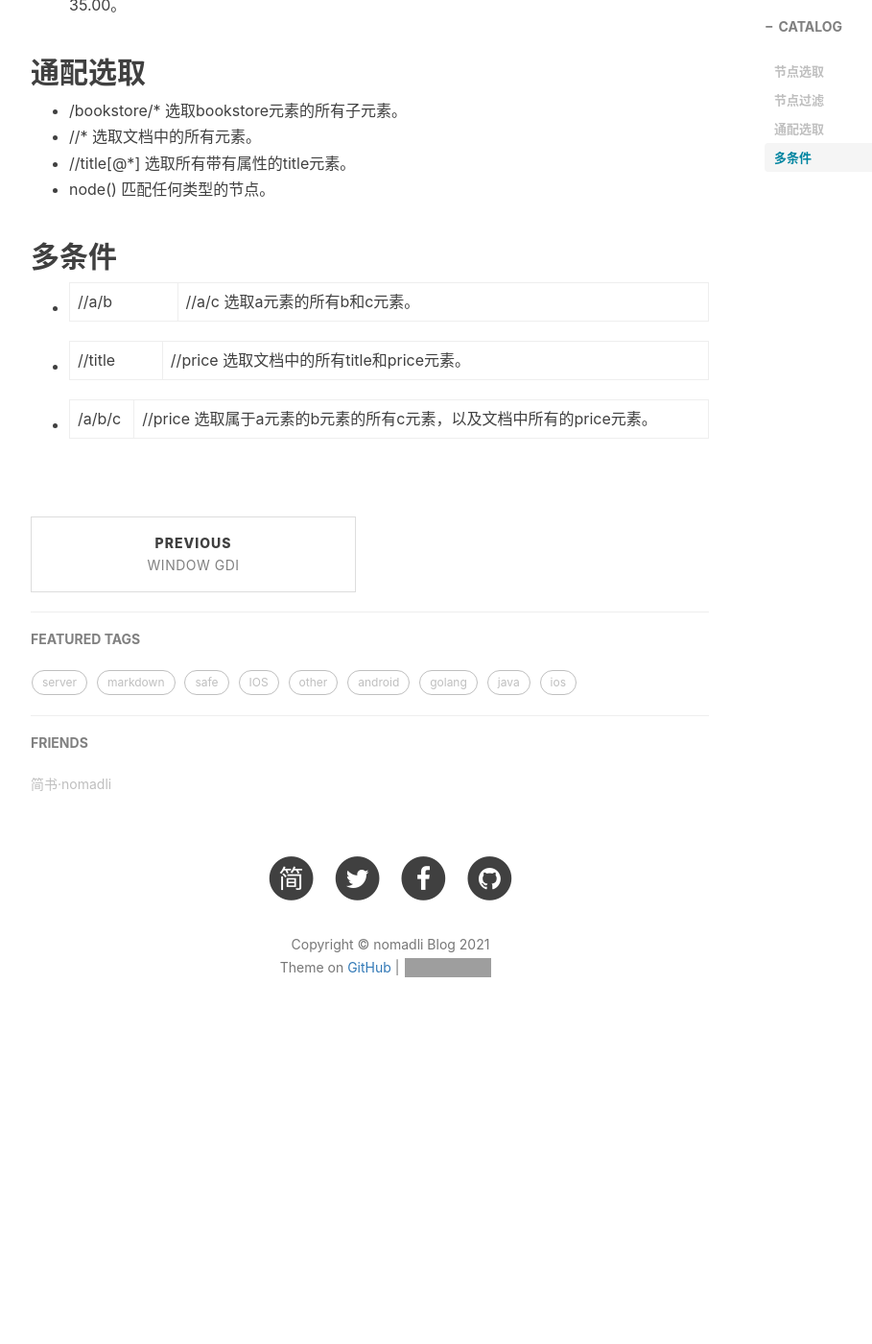
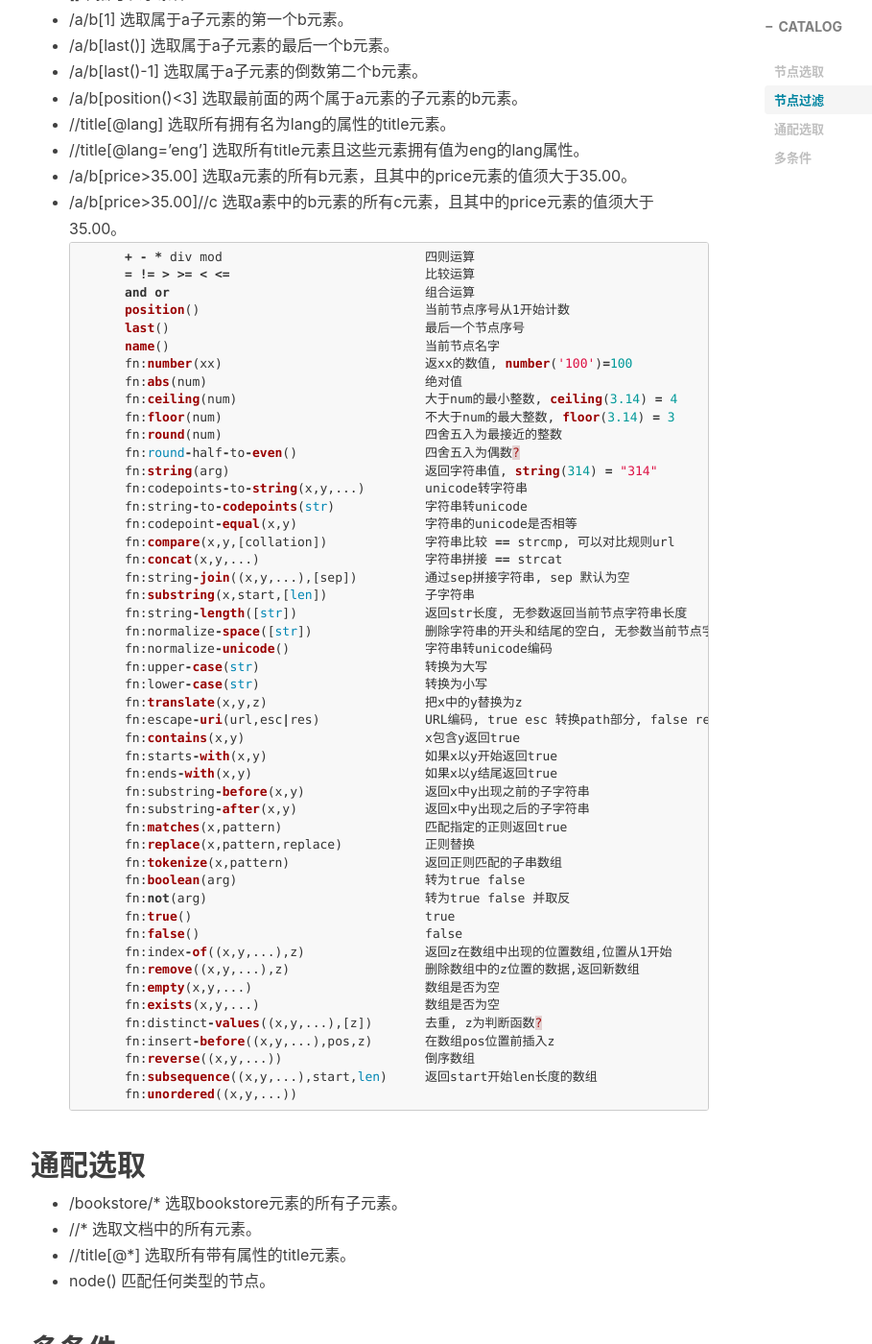
Before and after one commit to nomadli/nomadli.github.io, a Jekyll site: the page built from _posts/2021-02-05-xpath.md, in a window 1280 px wide and 1400 px high, scrolled down 1283 px. Shown: the whole window at 96% size, without its empty margins (233-1142 px from the left). Built offline with Jekyll 4.4.1, drawn with Linux system fonts in a browser that asks for light colours; nearby versions of some CDN libraries; comment, search, counter and statistics services are not loaded; before the commit the page ends 2395 px from its top, so only the background shows below that; some of the changed text lies outside the part shown; grey boxes are pictures that could not be loaded.

Commit message:
update xpath

````diff
--- a/_posts/2021-02-05-xpath.md
+++ b/_posts/2021-02-05-xpath.md
@@ -14,15 +14,31 @@
 {:toc}
 
 ## 节点选取
-- nodename              选取此节点的所有子节点。 如packag 选取packag元素的所有子节点。
-- /	                从根节点选取。 如 /a 选取根元素a /a/b 选取根元素a下的b
-- //	                选择当前节点下匹配的所有节点, //a 选取所有a子元素 a//b a下所有b
-- .	                选取当前节点。
-- ..	                选取当前节点的父节点。
-- @	                选取属性 如 //@name 选取名为name的所有属性
+- nodename      选取此节点的所有子节点。 如packag 选取packag元素的所有子节点。
+- /	        从根节点选取。 如 /a 选取根元素a /a/b 选取根元素a下的b
+- //	        选择当前节点下匹配的所有节点, //a 选取所有a子元素 a//b a下所有b
+- .	        选取当前节点。
+- ..	        选取当前节点的父节点。
+- ::            与当前节点的关系
+- @	        选取属性 如 //@name 选取名为name的所有属性
+```python
+        ancestor::img                           父节点中的img节点
+        ancestor-or-self::img                   当前及父节点中的img节点
+        attribute::ref                          当前的ref属性
+        child::*[name()!='xx']                  子节点中名字不是xx的
+        descendant::*[name()!='xx']             子孙节点中名字不是xx的
+        descendant-or-self::*[name()!='xx']     当前及子孙节点中名字不是xx的
+        following::*                            当前节点之后的所有节点
+        following-sibling::                     当前节点之后的同级的其它节点
+        preceding::*                            当前节点之前的所有节点
+        preceding-sibling::*                    当前节点之前的同级的其它节点
+        namespace::*                            当前节点的所有命名空间节点
+        parent::                                父节节点 === ..
+        self::                                  当前节点 === .
+```
 
 ## 节点过滤
-谓语（Predicates）
+- []中括号表示条件
 - /a/b[1]	        选取属于a子元素的第一个b元素。
 - /a/b[last()]	        选取属于a子元素的最后一个b元素。
 - /a/b[last()-1]	选取属于a子元素的倒数第二个b元素。
@@ -31,6 +47,56 @@
 - //title[@lang='eng']	选取所有title元素且这些元素拥有值为eng的lang属性。
 - /a/b[price>35.00]	选取a元素的所有b元素，且其中的price元素的值须大于35.00。
 - /a/b[price>35.00]//c	选取a素中的b元素的所有c元素，且其中的price元素的值须大于35.00。
+```python
+        + - * div mod                           四则运算
+        = != > >= < <=                          比较运算
+        and or                                  组合运算
+        position()                              当前节点序号从1开始计数
+        last()                                  最后一个节点序号
+        name()                                  当前节点名字
+        fn:number(xx)                           返xx的数值, number('100')=100
+        fn:abs(num)                             绝对值
+        fn:ceiling(num)                         大于num的最小整数, ceiling(3.14) = 4
+        fn:floor(num)                           不大于num的最大整数, floor(3.14) = 3
+        fn:round(num)                           四舍五入为最接近的整数
+        fn:round-half-to-even()                 四舍五入为偶数?
+        fn:string(arg)                          返回字符串值, string(314) = "314"
+        fn:codepoints-to-string(x,y,...)        unicode转字符串
+        fn:string-to-codepoints(str)            字符串转unicode
+        fn:codepoint-equal(x,y)                 字符串的unicode是否相等
+        fn:compare(x,y,[collation])             字符串比较 == strcmp, 可以对比规则url
+        fn:concat(x,y,...)                      字符串拼接 == strcat
+        fn:string-join((x,y,...),[sep])         通过sep拼接字符串, sep 默认为空
+        fn:substring(x,start,[len])             子字符串
+        fn:string-length([str])                 返回str长度, 无参数返回当前节点字符串长度
+        fn:normalize-space([str])               删除字符串的开头和结尾的空白, 无参数当前节点字符串
+        fn:normalize-unicode()                  字符串转unicode编码
+        fn:upper-case(str)                      转换为大写
+        fn:lower-case(str)                      转换为小写
+        fn:translate(x,y,z)                     把x中的y替换为z
+        fn:escape-uri(url,esc|res)              URL编码, true esc 转换path部分, false res只转换参数
+        fn:contains(x,y)                        x包含y返回true
+        fn:starts-with(x,y)                     如果x以y开始返回true
+        fn:ends-with(x,y)                       如果x以y结尾返回true
+        fn:substring-before(x,y)                返回x中y出现之前的子字符串
+        fn:substring-after(x,y)                 返回x中y出现之后的子字符串
+        fn:matches(x,pattern)                   匹配指定的正则返回true
+        fn:replace(x,pattern,replace)           正则替换
+        fn:tokenize(x,pattern)                  返回正则匹配的子串数组
+        fn:boolean(arg)                         转为true false
+        fn:not(arg)                             转为true false 并取反
+        fn:true()                               true
+        fn:false()                              false
+        fn:index-of((x,y,...),z)                返回z在数组中出现的位置数组,位置从1开始
+        fn:remove((x,y,...),z)                  删除数组中的z位置的数据,返回新数组
+        fn:empty(x,y,...)                       数组是否为空
+        fn:exists(x,y,...)                      数组是否为空
+        fn:distinct-values((x,y,...),[z])       去重, z为判断函数?
+        fn:insert-before((x,y,...),pos,z)       在数组pos位置前插入z
+        fn:reverse((x,y,...))                   倒序数组
+        fn:subsequence((x,y,...),start,len)     返回start开始len长度的数组
+        fn:unordered((x,y,...))
+```
 
 ## 通配选取
 - /bookstore/*	        选取bookstore元素的所有子元素。
````
